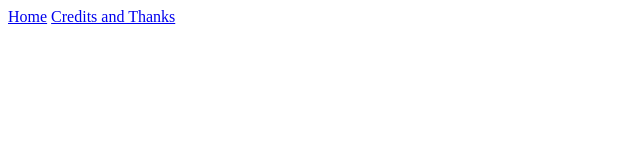
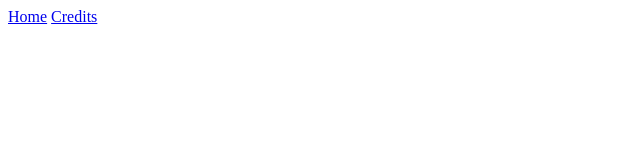
Before and after one commit to PainTrainCollective/PTC-Website, a plain HTML site: page HTML/Navbar.html in a window 1280 px wide. Shown: the full height of the page, 0-640 px from the left. Drawn offline with Linux system fonts and the light colour scheme.

Commit message:
Not imporant.

```diff
--- a/HTML/Navbar.html
+++ b/HTML/Navbar.html
@@ -7,6 +7,6 @@
     </style> <!-- Load the font -->
     <div id="NavbarDiv">
         <a href="../index.html" target="_top">Home</a>
-        <a href="../PAGES/Credits.html" target="_top">Credits and Thanks</a>
+        <a href="../PAGES/Credits.html" target="_top">Credits</a>
     </div>
 </body>
```
